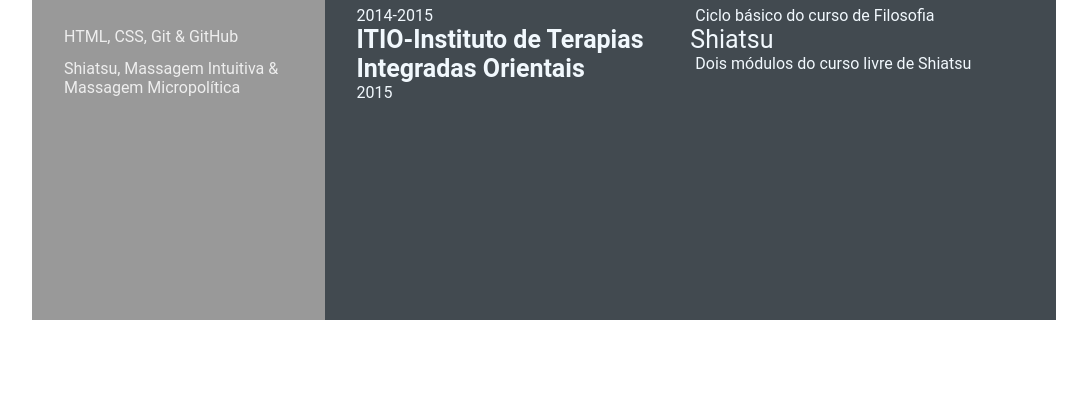
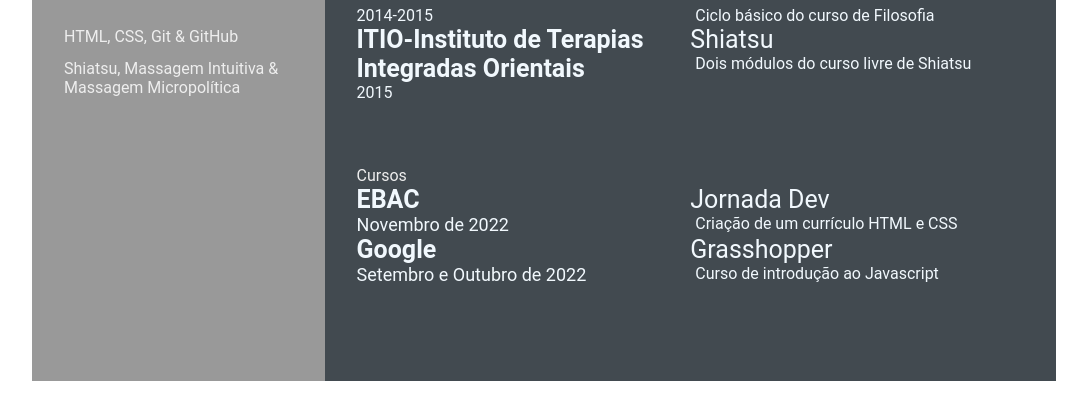
Before and after one commit to tomsfava/tomsfava.github.io, a plain HTML site: page index.html in a window 1280 px wide. Shown: the part 512-925 px from the top of the page, without its empty margins (96-1183 px from the left). Before the commit the page ends 864 px from the top, so only its background shows below. Drawn offline with Linux system fonts and the light colour scheme.

Commit message:
feature: add awards

```diff
--- a/index.html
+++ b/index.html
@@ -95,6 +95,27 @@
                     </div>
                     </div>
                 </div>
+                <div class="awards gap">
+                    <div class="right-title">Cursos</div>
+                    <div class="awards-contents">
+                    <div class="awards-left">
+                        <p class="awards-company-name">EBAC</p>
+                        <p class="awards-time-period">Novembro de 2022</p>
+                    </div>
+                    <div class="awards-right">
+                        <p class="awards-name">Jornada Dev</p>
+                        <p class="awards-desc">Criação de um currículo HTML e CSS</p>
+                    </div>
+                    <div class="awards-left">
+                        <p class="awards-company-name">Google</p>
+                        <p class="awards-time-period">Setembro e Outubro de 2022</p>
+                    </div>
+                    <div class="awards-right">
+                        <p class="awards-name">Grasshopper</p>
+                        <p class="awards-desc">Curso de introdução ao Javascript</p>
+                    </div>
+                    </div>
+                </div>
             </section>
         </section>
     </main>
```
